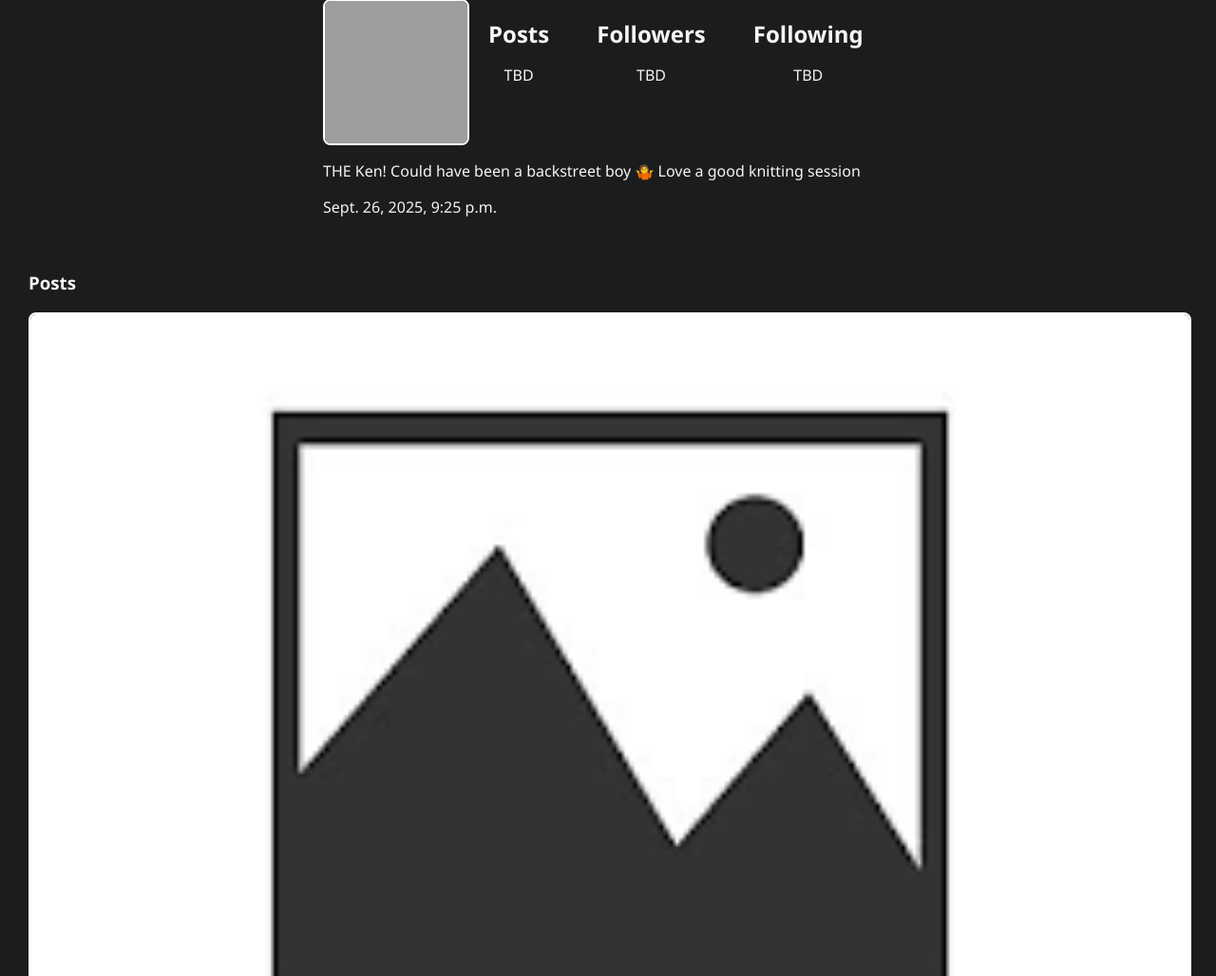
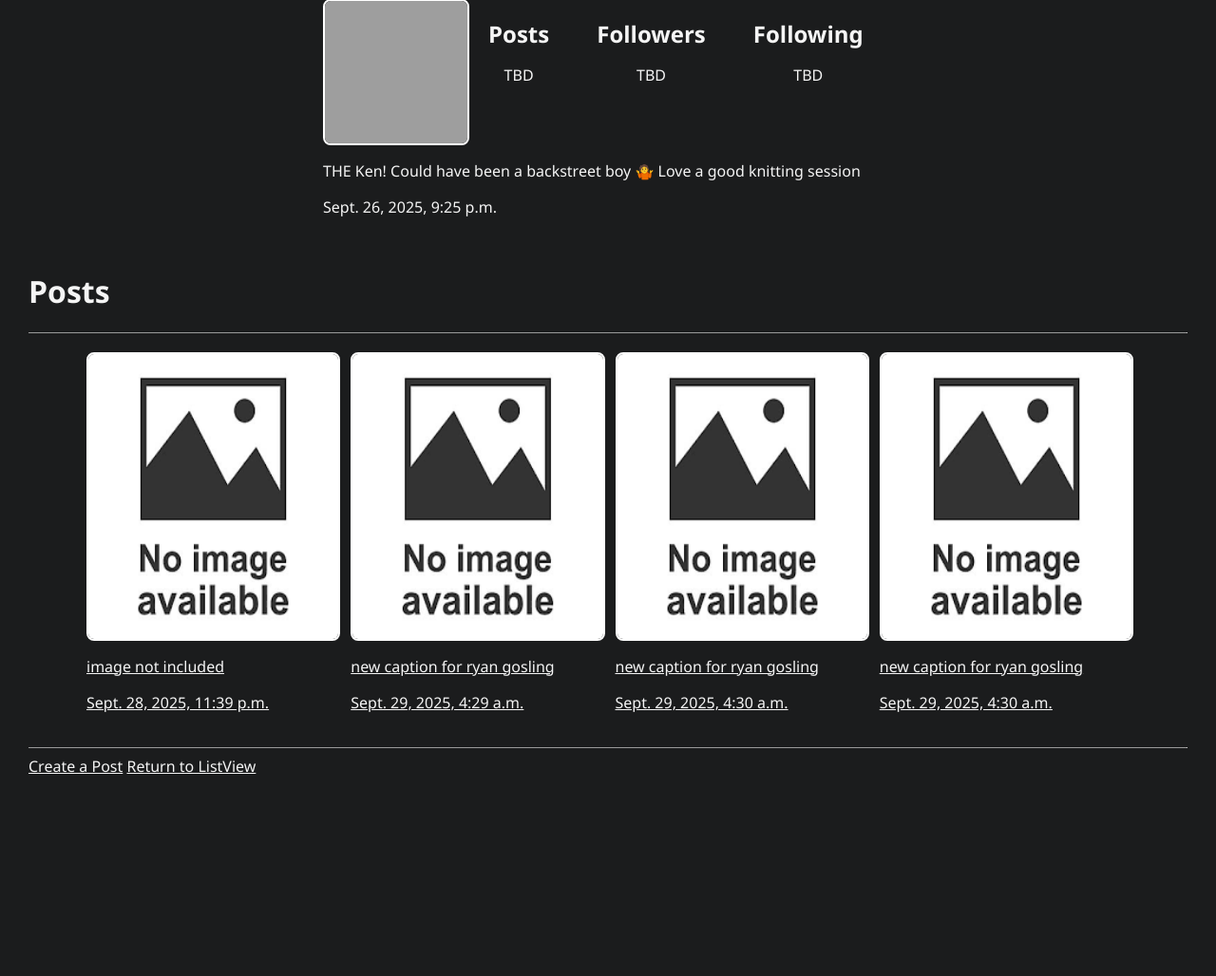
Before and after one commit to softdevintraining/cs412, a Django app: page /mini_insta/profile/2 in a window 1280 px wide. Shown: the part 136-1164 px from the top of the page at 95% size. After the commit the page ends 951 px from the top, so only its background shows below. Run offline with Django 5.2, Linux system fonts and the light colour scheme; data comes from the database, SQL or seed files in the repository; both versions use the stored data as it was after the commit; grey boxes are pictures that could not be loaded.

Commit message:
Completed functionality/code

```diff
--- a/mini_insta/admin.py
+++ b/mini_insta/admin.py
@@ -1,5 +1,5 @@
 # File: mini_insta/admin.py
-# Author: Oluwatimilehin Akibu (akilu@bu.edu), 9/26/2025
+# Author: Oluwatimilehin Akibu (akilu@bu.edu), 10/3/2025
 # Description: File to handle the mini_insta application admin
 
 from django.contrib import admin
--- a/mini_insta/forms.py
+++ b/mini_insta/forms.py
@@ -1,3 +1,7 @@
+# File: mini_insta/views.py
+# Author: Oluwatimilehin Akibu (akilu@bu.edu), 10/3/2025
+# Description: File which houses forms associated with the mini_insta app
+
 from django import forms
 from .models import *
 
--- a/mini_insta/templates/mini_insta/base.html
+++ b/mini_insta/templates/mini_insta/base.html
@@ -1,4 +1,7 @@
 <!-- mini_insta/base.html -->
+<!-- Author: Oluwatimilehin Akibu (akilu@bu.edu), 10/3/2025 -->
+<!-- Description: template that renders the base elements of mini_insta app -->
+
 {% load static %}
 
 <html>
@@ -20,9 +23,11 @@
     </body>
     <hr size="1">
     <footer>
+        <!-- Show create a post button if looking at a user's profile -->
         {% if profile %}
             <a href="{% url 'create_post' profile.pk %}">Create a Post</a>
         {% endif %}
+
         <a href="{% url 'show_all_profiles' %}">Return to ListView</a>
     </footer>
 </html>
--- a/mini_insta/templates/mini_insta/create_post_form.html
+++ b/mini_insta/templates/mini_insta/create_post_form.html
@@ -1,4 +1,7 @@
-<!-- mini_insta/create_post_form.html -->
+<!-- mini_insta/templates/mini_insta/create_post_form.html -->
+<!-- Author: Oluwatimilehin Akibu (akilu@bu.edu), 10/3/2025 -->
+<!-- Description: HTML template that renders the create post page that shows
+ after clicking the create a post button on some profile. -->
 {% extends 'mini_insta/base.html' %}
 {% load static %}
 
@@ -14,4 +17,5 @@
     <input type="submit" name="submit" value="Post" />
 </form>
 <a href="{% url 'show_profile' profile.pk %}"><button>Cancel</button></a>
+
 {% endblock %}
--- a/mini_insta/templates/mini_insta/show_all_profiles.html
+++ b/mini_insta/templates/mini_insta/show_all_profiles.html
@@ -1,4 +1,7 @@
 <!-- mini_insta/show_all.html -->
+<!-- Author: Oluwatimilehin Akibu (akilu@bu.edu), 10/3/2025 -->
+<!-- Description: HTML template that renders the page that shows all Profile
+ records. -->
 {% extends 'mini_insta/base.html' %}
 
 {% block content %}
--- a/mini_insta/templates/mini_insta/show_post.html
+++ b/mini_insta/templates/mini_insta/show_post.html
@@ -1,4 +1,7 @@
 <!-- mini_insta/show_all.html -->
+<!-- Author: Oluwatimilehin Akibu (akilu@bu.edu), 10/3/2025 -->
+<!-- Description: HTML template that displays a Post record and its Photos -->
+
 {% extends 'mini_insta/base.html' %}
 {% load static %}
 
@@ -6,6 +9,8 @@
 
 <!-- creates a table to store the information of the current profile -->
 <h3>Post by @{{post.profile.username}}</h3>
+<div class="post-container">
+    <!-- Display post's associated photos, otherwise display default img -->
     {% if post.get_all_photos.first.image_url %}
         {% for photo in post.get_all_photos %}
             <img src="{{photo.image_url}}" />
@@ -18,4 +23,5 @@
         <p>{{post.caption}}</p>
         <p>{{post.timestamp}}</p>
     </div>
+</div>
 {% endblock %}
--- a/mini_insta/templates/mini_insta/show_profile.html
+++ b/mini_insta/templates/mini_insta/show_profile.html
@@ -1,4 +1,8 @@
 <!-- mini_insta/show_profile.html -->
+<!-- Author: Oluwatimilehin Akibu (akilu@bu.edu), 10/3/2025 -->
+<!-- Description: template that renders information (Posts & Photos) associated
+ with one Profile. -->
+
 {% extends 'mini_insta/base.html' %}
 {% load static %}
 
@@ -33,8 +37,12 @@
     </div>
 </main>
 
-<h3>Posts</h3>
+<h1>Posts</h1>
+<hr size="1">
+
+<main class="posts-grid-container">
 {% for post in profile.get_all_posts %}
+    <div>
         <a href="{% url 'show_post' post.pk %}">
             {% if post.get_all_photos.first %}
                 <img src="{{post.get_all_photos.first.image_url}}" />
@@ -46,5 +54,7 @@
                 <p>{{post.timestamp}}</p>
             </div>
         </a>
+    </div>
 {% endfor %}
+</main>
 {% endblock %}
--- a/mini_insta/urls.py
+++ b/mini_insta/urls.py
@@ -1,5 +1,5 @@
 # File: mini_insta/urls.py
-# Author: Oluwatimilehin Akibu (akilu@bu.edu), 9/26/2025
+# Author: Oluwatimilehin Akibu (akilu@bu.edu), 10/3/2025
 # Description: File which pattern matches HTML responses to valid requests to
 # mini_insta/
 
--- a/mini_insta/views.py
+++ b/mini_insta/views.py
@@ -1,6 +1,6 @@
 # File: mini_insta/views.py
-# Author: Oluwatimilehin Akibu (akilu@bu.edu), 9/26/2025
-# Description: Views file which handles responses to requests to mini_insta/
+# Author: Oluwatimilehin Akibu (akilu@bu.edu), 10/3/2025
+# Description: Views file which handles requests to mini_insta/
 
 from django.shortcuts import render
 from django.views.generic import ListView, DetailView, CreateView
--- a/static/mini_insta-styles.css
+++ b/static/mini_insta-styles.css
@@ -38,6 +38,30 @@ header {
      grid-gap: 10px;
     max-width: 600px;
     margin: 40px auto;
+}
+
+.posts-grid-container {
+    display: grid;
+    /* grid-template-columns: 300px 300px 300px; */
+    grid-template-columns: repeat(4, 1fr);
+     grid-gap: 15px;
+    max-width: 90%;
+    margin: 20px auto;
+}
+
+.posts-grid-container img {
+    min-height: 300px;
+    max-height: 300px;
+}
+
+.post-container {
+    max-width: 450px;
+    max-height: auto;
+    margin: auto;
+}
+
+.post-container img {
+    margin-bottom: 10px;
 }
 
 .profile {
@@ -97,6 +121,10 @@ article p, article h3 {
 nav li {
     display: inline;
 }
+
+form {
+    color: whitesmoke;
+}
 /* responsive styles: adapt to smaller screen sizes */
 @media screen and (max-width: 980px) {
 
```
Also changed, not shown: mini_insta/models.py (+4 -4 lines), db.sqlite3. Lines whose indentation alone changed are shown as unchanged.
